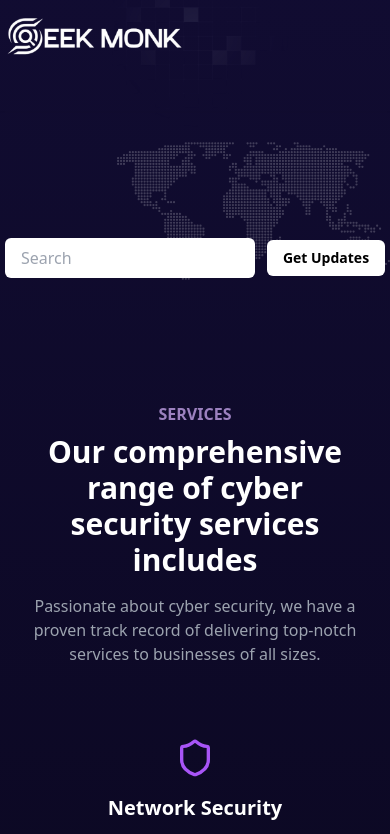
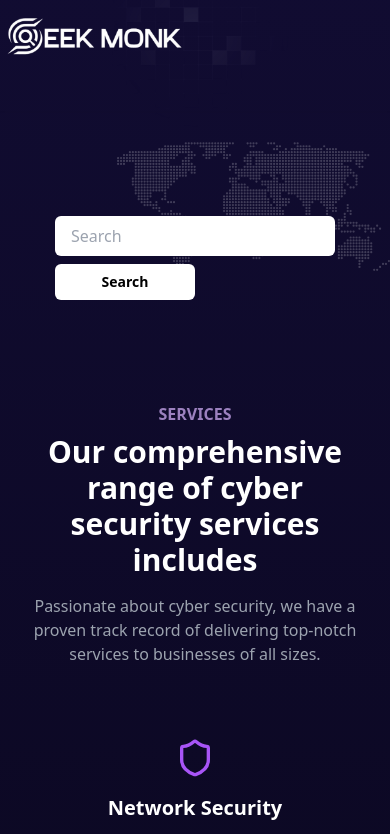
Before and after one commit to tosgitsystem/search-engine, a Next.js app: page / in a window 390 px wide. Shown: the top 834 px of the page. Built offline with nearby package versions, Linux system fonts and the light colour scheme.

Commit message:
updated the input and button to col for mobile screen and updated text

```diff
--- a/src/components/hero.tsx
+++ b/src/components/hero.tsx
@@ -24,17 +24,19 @@ export const Hero = () => {
       </div>
 
       {/* Main Content Div */}
-      <div className="flex flex-row gap-3 w-full items-center justify-center h-[50vh] md:h-screen relative z-10  -mt-16 md:-mt-28 px-4">
+      <div className="flex flex-col md:flex-row gap-3 w-full items-center justify-center h-[50vh] md:h-screen relative z-10  -mt-16 md:-mt-28 px-4">
+        <div className="flex flex-col md:flex-row gap-2">
         <input
           id="search-input"
           type="text"
-          className="w-[250px] sm:w-[350px] flex gap-10 px-4 py-2 text-black rounded-md focus:outline-none focus:border-blue-500 z-20"
-          placeholder="Search"
+          className="w-[280px] sm:w-[350px] flex gap-10 px-4 py-2 text-black rounded-md focus:outline-none focus:border-blue-500 z-20"
+          placeholder="Search "
         />
 
-        <button className="py-2 px-4 rounded-md cursor-pointer text-sm font-semibold bg-white z-20 text-nowrap">
-          Get Updates
+        <button className="w-1/2 py-2 px-4 rounded-md cursor-pointer text-sm font-semibold bg-white z-20 text-nowrap">
+          Search
         </button>
+        </div>
       </div>
     </div>
   );
```
